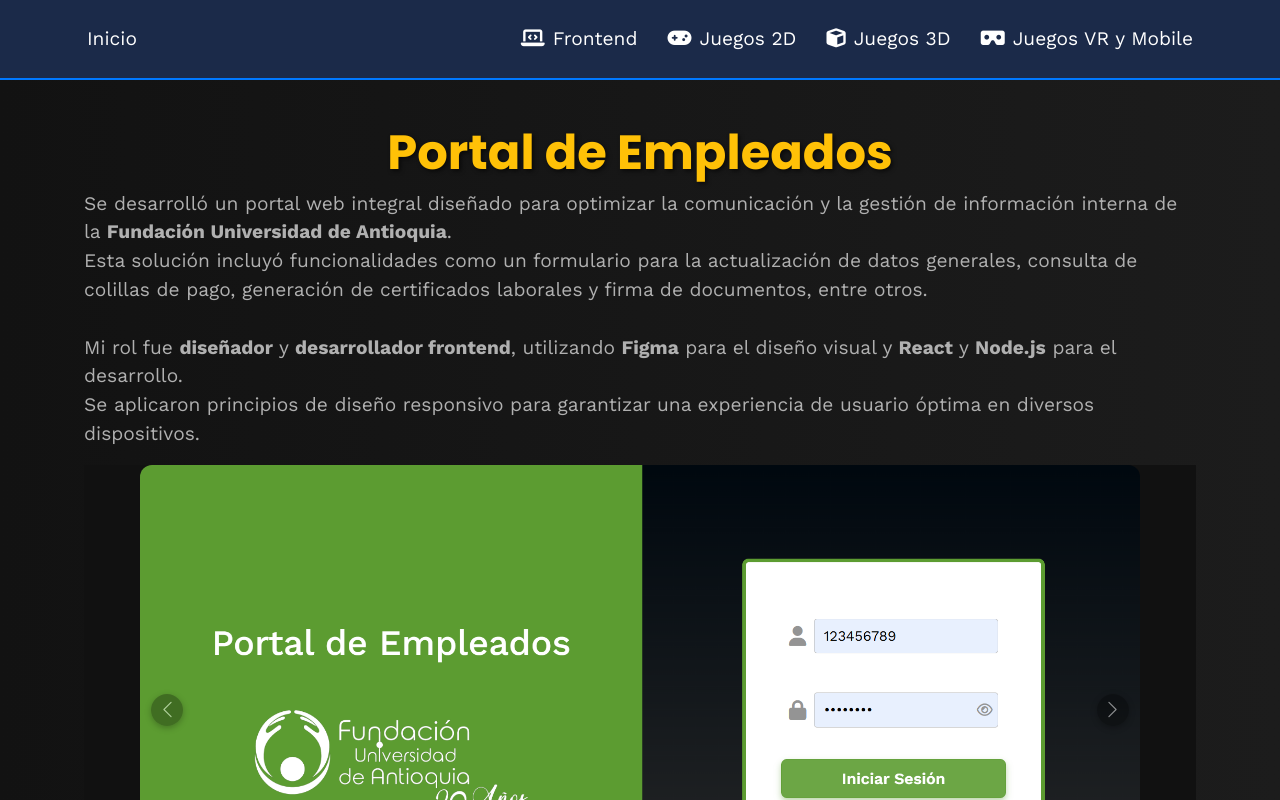
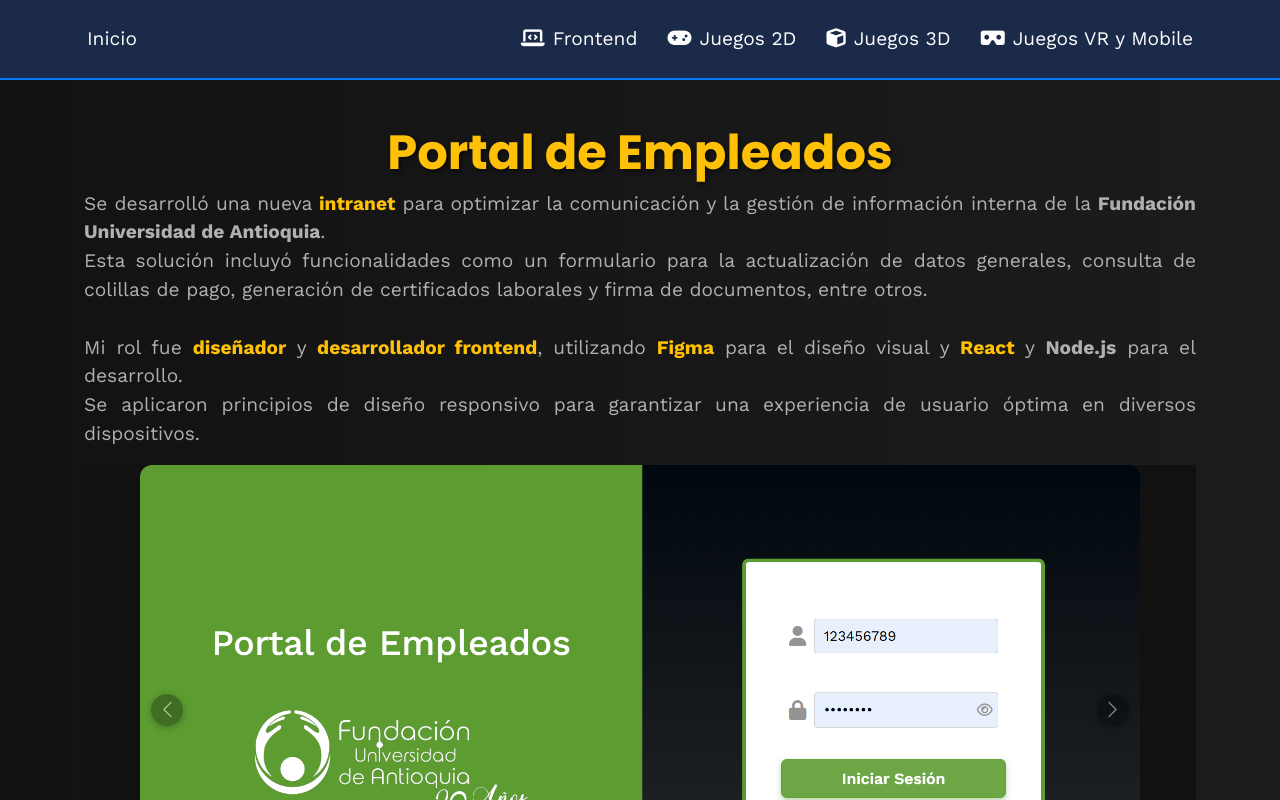
Before and after one commit to alejo117lp/portfolio, a React (Create React App) app: page /portfolio/portal-empleados in a window 1280 px wide. Shown: the top 800 px of the page. Built offline with nearby package versions, Linux system fonts and the light colour scheme; a web font is replaced by a local one.

Commit message:
Improve description styling and highlight keywords
Added justified text alignment for project descriptions and applied a highlight class to key terms in the PortalEmpleados page. These changes enhance readability and emphasize important roles and technologies.

```diff
--- a/src/components/FrontendDetails/FrontendDetails.css
+++ b/src/components/FrontendDetails/FrontendDetails.css
@@ -0,0 +1,3 @@
+.front-pj-description{
+    text-align: justify;
+}
--- a/src/components/FrontendDetails/FrontendDetails.jsx
+++ b/src/components/FrontendDetails/FrontendDetails.jsx
@@ -7,7 +7,7 @@
     <section className="frontend-details mt-4">
       <div className="info-container">
         <h2 className="featured">{props.title}</h2>
-        <p>{props.description}</p>
+        <p className="front-pj-description">{props.description}</p>
       </div>
 
       <div
--- a/src/pages/PortalEmpleados/PortalEmpleados.jsx
+++ b/src/pages/PortalEmpleados/PortalEmpleados.jsx
@@ -13,10 +13,10 @@
         title="Portal de Empleados"
         description={
           <>
-            Se desarrolló un portal web integral diseñado para optimizar la comunicación y la gestión de información interna de la <strong>Fundación Universidad de Antioquia</strong>.<br />
+            Se desarrolló una nueva <strong className="highlight">intranet</strong> para optimizar la comunicación y la gestión de información interna de la <strong>Fundación Universidad de Antioquia</strong>.<br />
             Esta solución incluyó funcionalidades como un formulario para la actualización de datos generales, consulta de colillas de pago, generación de certificados laborales y firma de documentos, entre otros.<br />
             <br />
-            Mi rol fue <strong>diseñador</strong> y <strong>desarrollador frontend</strong>, utilizando <span style={{ fontWeight: 'bold' }}>Figma</span> para el diseño visual y <strong>React</strong> y <strong>Node.js</strong> para el desarrollo.<br />
+            Mi rol fue <strong className="highlight">diseñador</strong> y <strong className="highlight">desarrollador frontend</strong>, utilizando <strong className="highlight">Figma</strong> para el diseño visual y <strong className="highlight">React</strong> y <strong>Node.js</strong> para el desarrollo.<br />
             Se aplicaron principios de diseño responsivo para garantizar una experiencia de usuario óptima en diversos dispositivos.
           </>
         }
```
